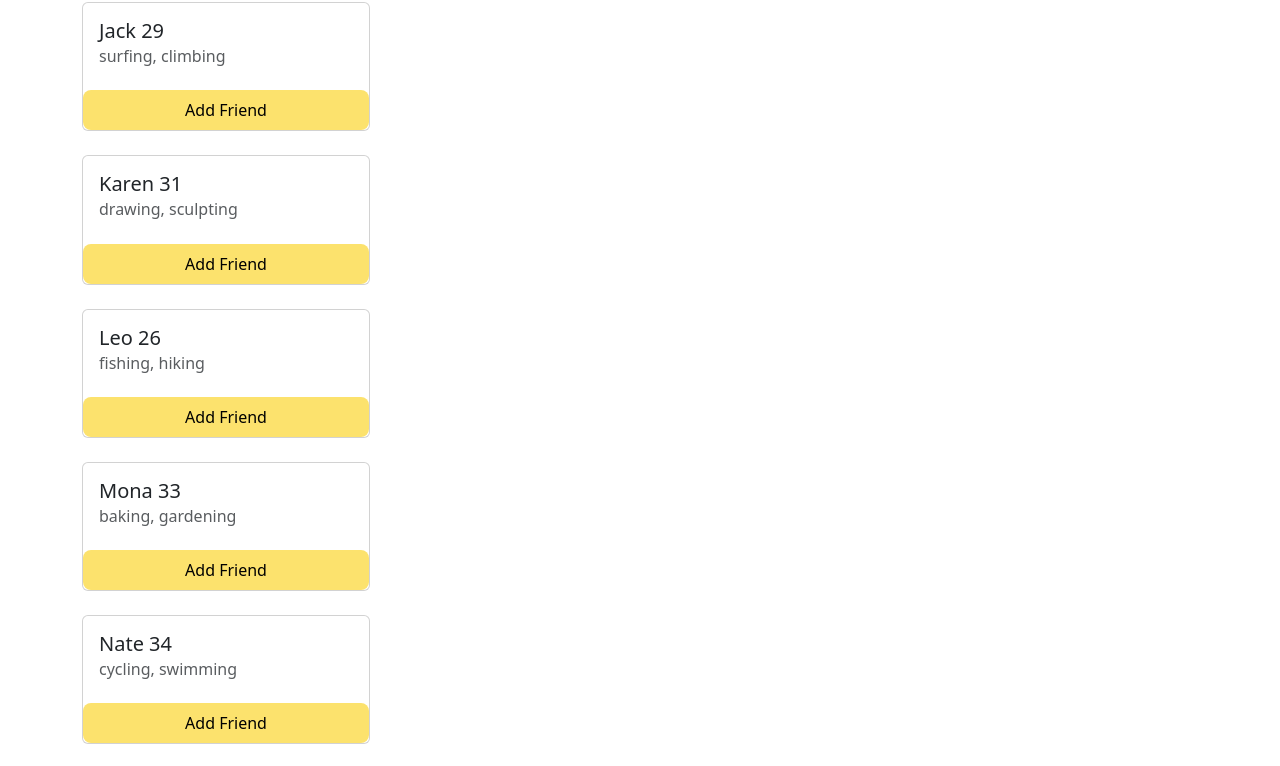
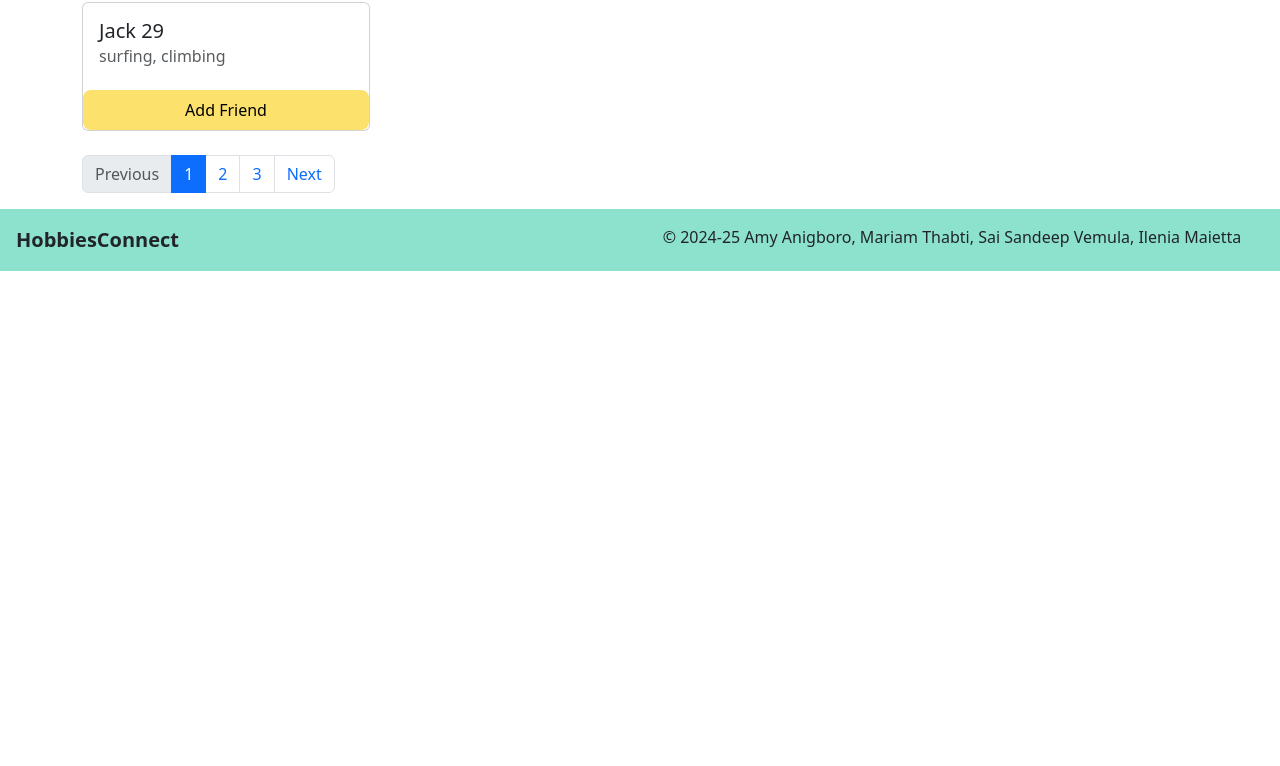
Before and after one commit to ileniadigital/HobbiesConnect, a Vue app in the folder frontend/: page /findfriends in a window 1280 px wide. Shown: the part 1596-2362 px from the top of the page. After the commit the page ends 1867 px from the top, so only its background shows below. Built offline with nearby package versions, Linux system fonts and the light colour scheme; no server answers.

Commit message:
Adjusted find friends component to use pagination

```diff
--- a/frontend/src/pages/FindFriends.vue
+++ b/frontend/src/pages/FindFriends.vue
@@ -5,26 +5,33 @@
     <!-- Add a filter -->
     <Filter @filter-age="filterFriendsByAge" />
     <!-- Friends List -->
-    <div class="friend-card" v-for="friend in filteredFriends" :key="friend.name">
+    <div class="friend-card" v-for="friend in paginatedFriends" :key="friend.name">
         <Friend :name="friend.name" :hobbies="friend.hobbies" :age="friend.age" />
     </div>
+    <!-- Pagination -->
+    <Pagination :currentPage="currentPage" :totalPages="totalPages" @page-changed="changePage" />
 </template>
 
 <script lang="ts">
-import { defineComponent } from "vue";
+import { defineComponent, ref, computed } from "vue";
 import Filter from "../components/Filter.vue";
 import Friend from "../components/Friend.vue";
+import Pagination from "../components/Pagination.vue";
 
 export default defineComponent({
     components: {
         Filter,
         Friend,
+        Pagination,
 
     },
-    data() {
-        return {
-            name: "Ilenia", // Change this to dynamic data
-            friends: [
+    setup() {
+        const currentPage = ref(1);
+        const itemsPerPage = ref(10);
+        const ageFrom = ref(0);
+        const ageTo = ref(Infinity);
+
+        const friends = ref([
             { name: "Alice", age: 25, hobbies: ["reading", "hiking"] },
             { name: "Bob", age: 30, hobbies: ["swimming", "biking"] },
             { name: "Charlie", age: 35, hobbies: ["cooking", "painting"] },
@@ -51,26 +58,46 @@ export default defineComponent({
             { name: "Xander", age: 44, hobbies: ["climbing", "surfing"] },
             { name: "Yara", age: 45, hobbies: ["painting", "drawing"] },
             { name: "Zane", age: 46, hobbies: ["gaming", "coding"] }
-            ],
-            ageFrom: 0,
-            ageTo: Infinity,
+        ]);
+        const filteredFriends = computed(() => {
+            return friends.value.filter(friend => friend.age >= ageFrom.value && friend.age <= ageTo.value);
+        });
+
+        const paginatedFriends = computed(() => {
+            const start = (currentPage.value - 1) * itemsPerPage.value;
+            const end = start + itemsPerPage.value;
+            return filteredFriends.value.slice(start, end);
+        });
+
+        const totalPages = computed(() => {
+            return Math.ceil(filteredFriends.value.length / itemsPerPage.value);
+        });
+
+        const changePage = (page: number) => {
+            if (page > 0 && page <= totalPages.value) {
+                currentPage.value = page;
+            }
         };
-    },
-    computed: {
-        filteredFriends() {
-            if (this.ageFrom === null || this.ageTo === null) {
-                return this.friends;
+
+        const filterFriendsByAge = (ageFromValue: number, ageToValue: number) => {
+            ageFrom.value = ageFromValue;
+            ageTo.value = ageToValue;
+        };
+
+        return {
+            name: "Ilenia", // Change this to dynamic data
+            currentPage,
+            itemsPerPage,
+            ageFrom,
+            ageTo,
+            friends,
+            paginatedFriends,
+            totalPages,
+            changePage,
+            filterFriendsByAge
+        };
     }
-            return this.friends.filter(friend => friend.age >= this.ageFrom && friend.age <= this.ageTo);
-        }
-    },
-    methods: {
-        filterFriendsByAge(ageFrom: number, ageTo: number) {
-            this.ageFrom = ageFrom;
-            this.ageTo = ageTo;
-        }
-    }
-})
+});
 </script>
 
 <style scoped>
```
Lines whose indentation alone changed are shown as unchanged.
